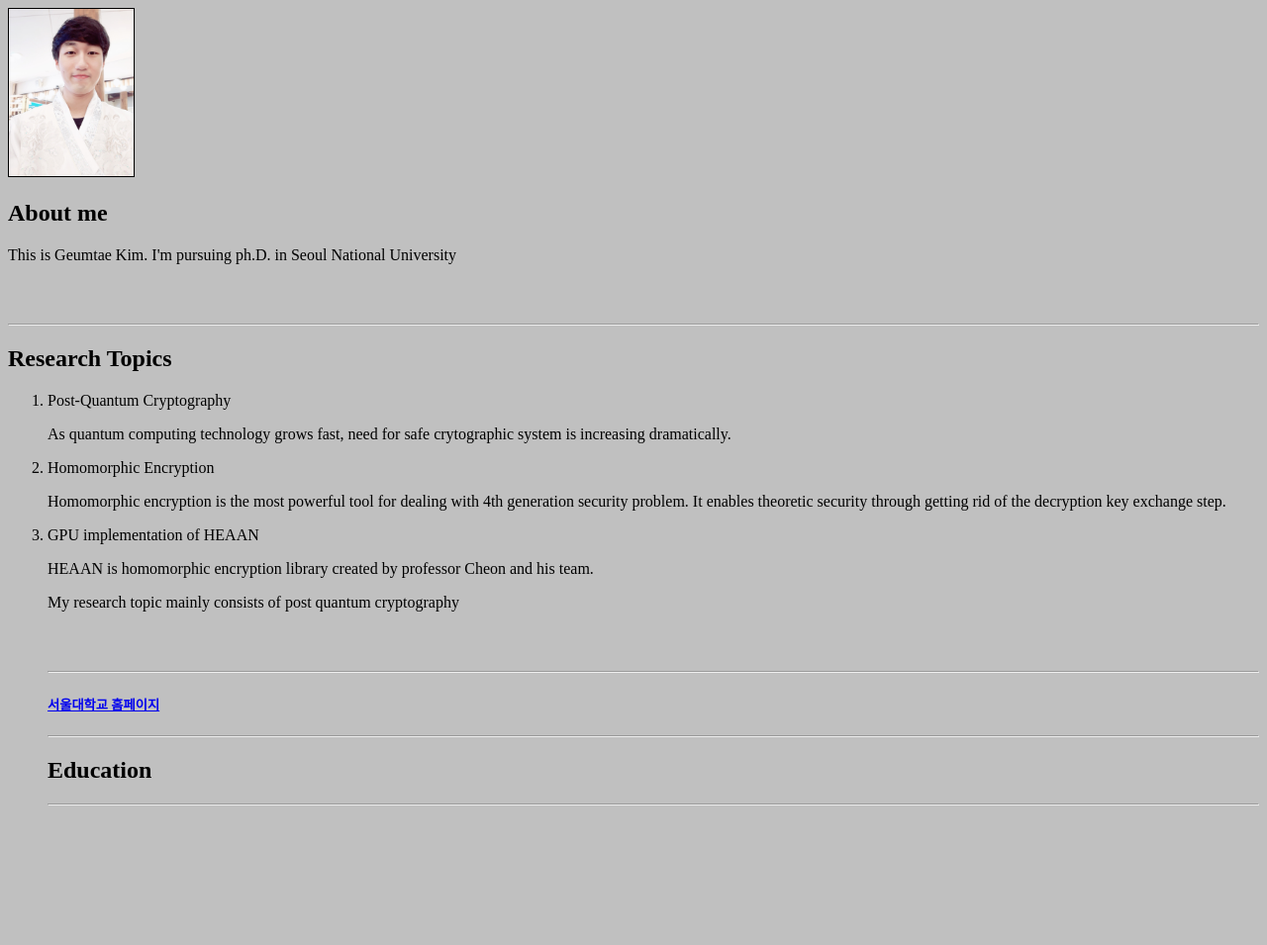
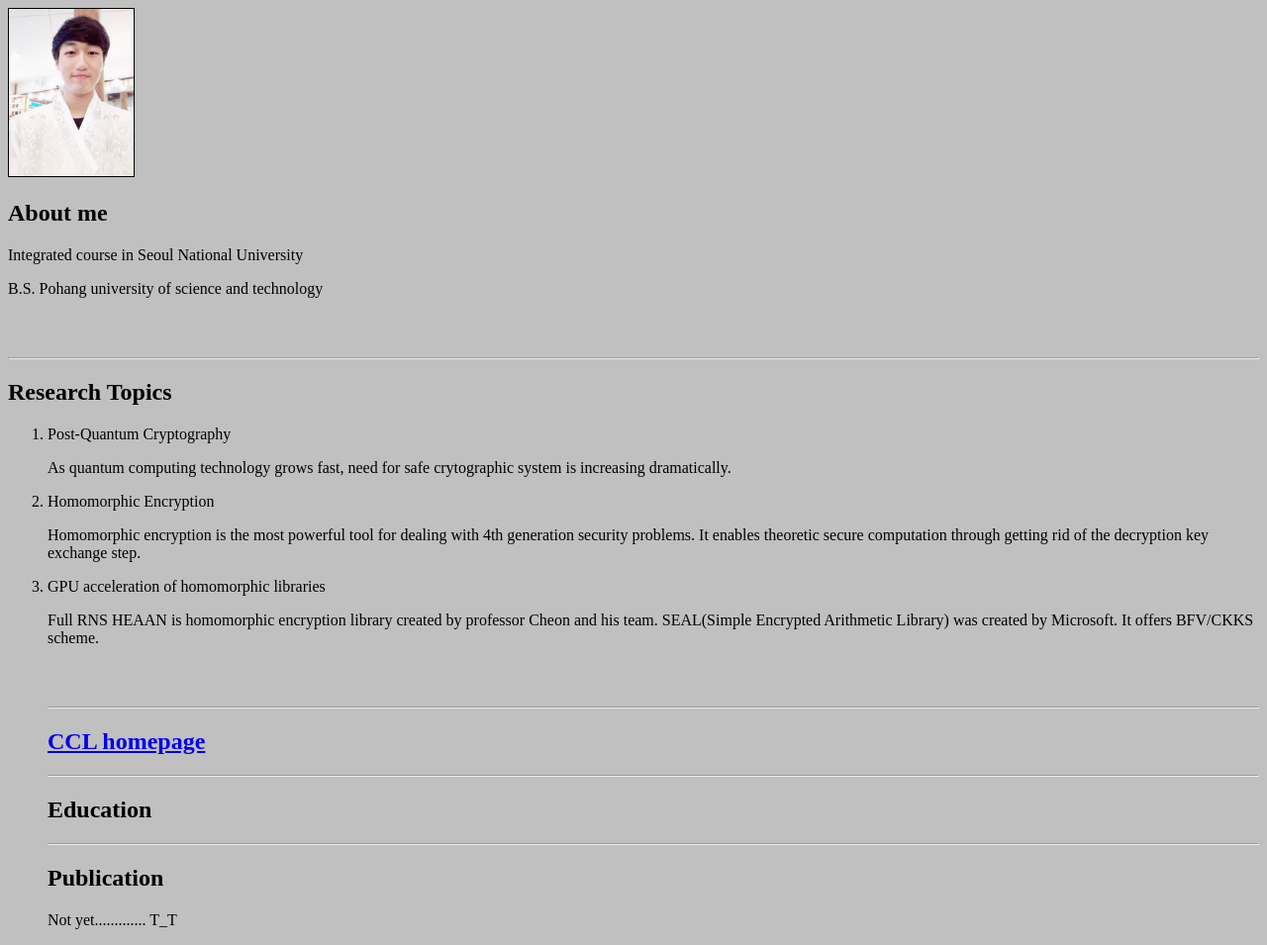
Before and after one commit to kkt1513/kkt1513.github.io, a plain HTML site: page index.html in a window 1280 px wide. Shown: the whole page at 99% size. Before the commit the page ends 830 px from the top, so only its background shows below. Drawn offline with Linux system fonts and the light colour scheme.

Commit message:
Update index.html

```diff
--- a/index.html
+++ b/index.html
@@ -15,12 +15,13 @@
             }
           </style>
 
-          <img src="./kkt.jpg" alt="이미지 안나옴 왜">
+          <img src="./kkt.jpg" alt="이 글씨가 보인다면 제 사진이 원래 있어야 할 자리이므로 그냥 본걸로 칩시다.">
         </div>
 
 
     <h2>About me</h2>
-    <p>This is Geumtae Kim. I'm pursuing ph.D. in Seoul National University </p>
+    <p>    Integrated course in Seoul National University    </p>
+    <p>    B.S. Pohang university of science and technology    </p>
 
         <br><br>
 
@@ -29,20 +30,20 @@
     <h2>Research Topics</h2>
     <ol>
       <li>Post-Quantum Cryptography</li>
-        <p>As quantum computing technology grows fast, need for safe crytographic system is increasing dramatically.</p>
+        <p>    As quantum computing technology grows fast, need for safe crytographic system is increasing dramatically.</p>
       <li>Homomorphic Encryption</li>
-        <p>Homomorphic encryption is the most powerful tool for dealing with 4th generation security problem.
-          It enables theoretic security through getting rid of the decryption key exchange step.</p>
-      <li>GPU implementation of HEAAN</li>
-        <p>HEAAN is homomorphic encryption library created by professor Cheon and his team.</p>
+        <p>    Homomorphic encryption is the most powerful tool for dealing with 4th generation security problems.
+          It enables theoretic secure computation through getting rid of the decryption key exchange step.</p>
+      <li>GPU acceleration of homomorphic libraries</li>
+        <p>    Full RNS HEAAN is homomorphic encryption library created by professor Cheon and his team.
+      SEAL(Simple Encrypted Arithmetic Library) was created by Microsoft. It offers BFV/CKKS scheme.</p>
 
-        <p>My research topic mainly consists of post quantum cryptography</p>
         <br><br>
 
         <hr>
 
     <a href="/https://snu.ac.kr" target="_blank">
-      <h5> 서울대학교 홈페이지</h5>
+      <h2>CCL homepage</h2>
         </a>
 
         <hr>
@@ -51,8 +52,8 @@
 
     <hr>
 
-    <h2Publication</h2>
-
+    <h2>Publication</h2>
+      <p>    Not yet............. T_T</p>
 
 
 
```
